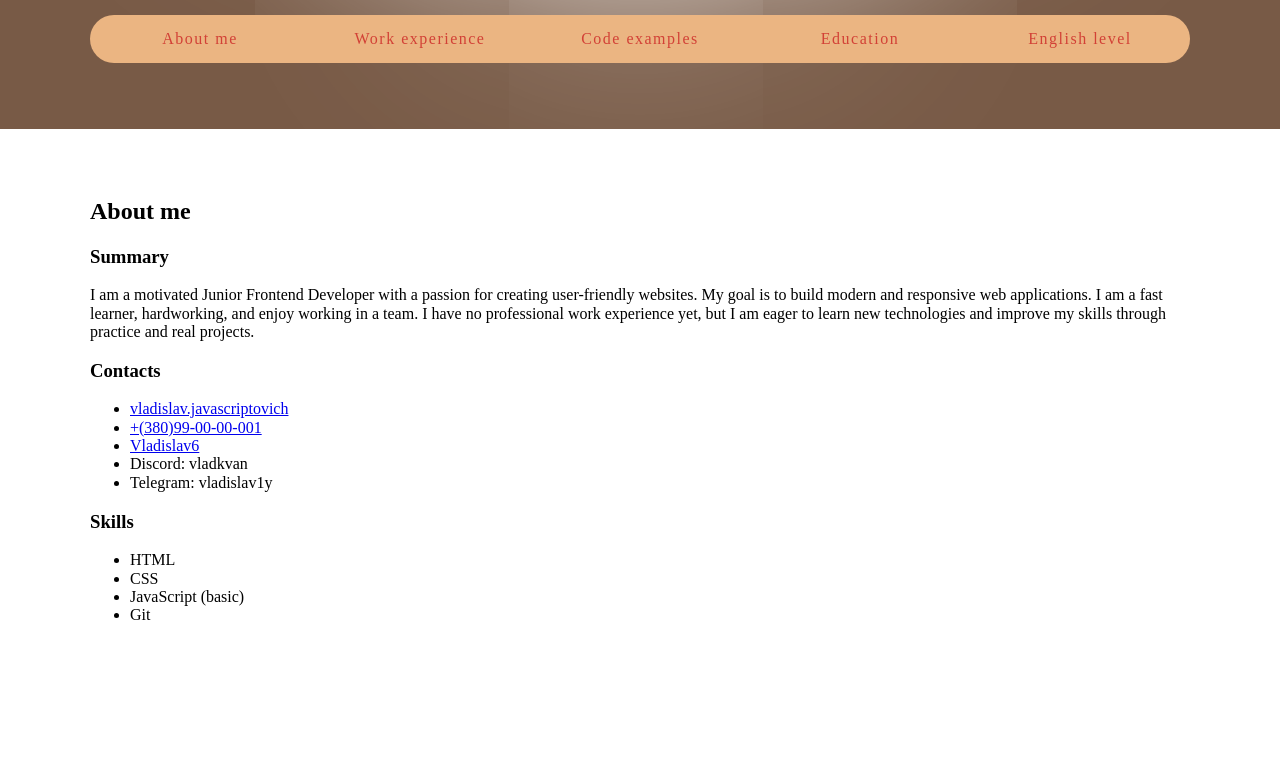
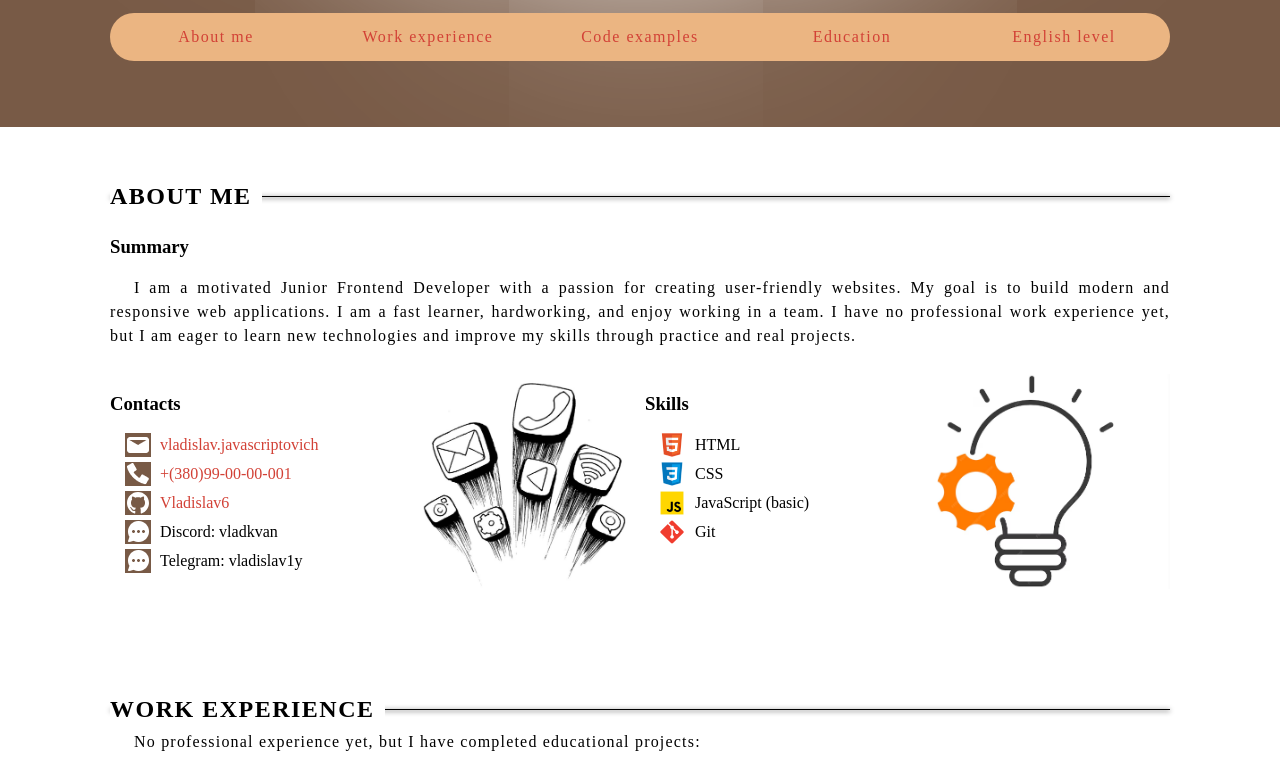
Before and after one commit to vladislav6/rsschool-cv, a website built with Vite: page index.html in a window 1280 px wide. Shown: the part 730-1488 px from the top of the page. Built offline with nearby package versions, Linux system fonts and the light colour scheme.

Commit message:
feat: add styles to about me section

```diff
--- a/index.html
+++ b/index.html
@@ -15,11 +15,11 @@
       <h1 class="author">Vladislav Javascriptovich</h1>
       <nav class="menu">
         <ul>
-          <li><a href="">About me</a></li>
-          <li><a href="">Work experience</a></li>
-          <li><a href="">Code examples</a></li>
-          <li><a href="">Education</a></li>
-          <li><a href="">English level</a></li>
+          <li><a href="#aboutme">About me</a></li>
+          <li><a href="#myworks">Work experience</a></li>
+          <li><a href="#mycode">Code examples</a></li>
+          <li><a href="#myeducation">Education</a></li>
+          <li><a href="#myenglish">English level</a></li>
         </ul>
       </nav>
     </div>
@@ -27,7 +27,8 @@
   <main>
     <section class="aboutme">
       <div class="conteiner">
-        <h2 class="section-title">About me</h2>
+        <h2 class="section-title"><span id="aboutme">About me</span></h2>
+        <div class="flex-wrapper">
           <div class="summary">
             <h3 class="subtitle">Summary</h3>
             <p class="description">I am a motivated Junior Frontend Developer with a passion for creating user-friendly websites. My goal is to build modern and responsive web applications. I am a fast learner, hardworking, and enjoy working in a team. I have no professional work experience yet, but I am eager to learn new technologies and improve my skills through practice and real projects.</p>
@@ -36,35 +37,36 @@
             <h3 class="subtitle">Contacts</h3>
             <ul>
               <li>
-              <span></span>
+                <span class="mail"></span>
                 <a href="meilto:vladislav.javascriptovich@gmail.com">vladislav.javascriptovich</a>
               </li>
               <li>
-              <span></span>
+                <span class="phone"></span>
                 <a href="tel:+(380)99&#8209;00&#8209;00&#8209;001">+(380)99&#8209;00&#8209;00&#8209;001</a>
               </li>
               <li>
-              <span></span>
+                <span class="gh"></span>
                 <a href="https://github.com/vladislav6" target="_blank">Vladislav6</a>
               </li>
-            <li><span></span>Discord: vladkvan</li>
-            <li><span></span>Telegram: vladislav1y</li>
+              <li><span class="ds"></span>Discord: vladkvan</li>
+              <li><span class="tg"></span>Telegram: vladislav1y</li>
             </ul>
           </div>
           <div class="skills">
             <h3 class="subtitle">Skills</h3>
             <ul>
-              <li><span></span>HTML</li>
-              <li><span></span>CSS</li>
-              <li><span></span>JavaScript (basic)</li>
-              <li><span></span>Git</li>
+                <li><span class="html"></span>HTML</li>
+                <li><span class="css"></span>CSS</li>
+                <li><span class="js"></span>JavaScript (basic)</li>
+                <li><span class="git"></span>Git</li>
             </ul>
+          </div>
         </div>
       </div>
     </section>
     <section class="myworks">
       <div class="conteiner">
-        <h2 class="section-title">Work experience</h2>
+        <h2 class="section-title"><span id="myworks">Work experience</span></h2>
         <p class="description">No professional experience yet, but I have completed educational projects:</p>
         <a href="https://rolling-scopes-school.github.io/vladislav6-JSFE2025Q3/pair-em-up/" target="_blank">
           <div class="work">
@@ -135,7 +137,7 @@
     </section>
     <section class="mycode">
       <div class="conteiner">
-        <h2 class="section-title">Code examples</h2>
+        <h2 class="section-title"><span id="mycode">Code examples</span></h2>
         <pre>
   function countBits(n) {
     let bin = n.toString(2);
@@ -152,14 +154,14 @@
     </section>
     <section class="myeducation">
       <div class="conteiner">
-        <h2 class="section-title">Education</h2>
+        <h2 class="section-title"><span id="myeducation">Education</span></span></h2>
         <p>Online Course</p>
         <p class="description">Frontend Development, The Rolling Scopes School, 07.2025 &mdash; 01.2026</p>
       </div>
     </section>
     <section class="myenglish">
       <div class="conteiner">
-        <h2 class="section-title">English Language</h2>
+        <h2 class="section-title"><span id="myenglish">English Language</span></h2>
         <p>A2 (Elementary)</p>
         <p class="description">I practice English by reading technical documentation and watching tutorials on YouTube. I am improving my skills through daily study.</p>
       </div>
--- a/src/scss/style.scss
+++ b/src/scss/style.scss
@@ -1,5 +1,16 @@
 @import 'normalize.css';
 @import 'variables.scss';
+
+* {
+  box-sizing: border-box;
+  transition: 0.6s;
+  scroll-behavior: smooth;
+}
+
+ul {
+  list-style: none;
+  padding: 0;
+}
 
 .conteiner {
   margin: 0 auto;
@@ -35,11 +46,9 @@ header {
   }
 
   .menu ul {
-    list-style: none;
     display: flex;
     background-color: $bgcolor2;
     border-radius: 50px;
-    padding: 0;
 
     li {
       width: 100%;
@@ -59,3 +68,94 @@ header {
     }
   }
 }
+
+.section-title {
+  text-transform: uppercase;
+  letter-spacing: 1.5px;
+  border-bottom: 1px solid black;
+  line-height: 0;
+  box-shadow: 0px 1px 5px black;
+
+  span {
+    background-color: white;
+    padding-right: 10px;
+  }
+}
+
+.subtitle {
+
+}
+
+.description {
+  line-height: 24px;
+  letter-spacing: 1.2px;
+  text-align: justify;
+  text-indent: 1.5em;
+}
+
+.flex-wrapper {
+  display: grid;
+  grid-template-columns: repeat(2, 1fr);
+  gap: 10px;
+
+  .summary {
+    grid-column: 1 / -1;
+  }
+
+  .contacts { background-image: url('/src/img/contacts.png'); }
+  .skills { background-image: url('/src/img/skills.png'); }
+
+  .contacts,
+  .skills {
+    background-position: center right;
+    background-repeat: no-repeat;
+    background-size: contain;
+    position: relative;
+
+    ul li {
+      padding: 0 0 0 50px;
+      margin: 5px 0;
+      line-height: 24px;
+    }
+
+    span {
+      width: 26px;
+      height: 24px;
+      display: block;
+      margin-right: 10px;
+      position: absolute;
+      left: 15px;
+    }
+
+    a {
+      text-decoration: none;
+      color: $title-links-color;
+      background-color: #ffffff;
+    }
+  }
+
+  .mail,
+  .phone,
+  .gh,
+  .ds,
+  .tg { background: $bgcolor1 center center no-repeat; }
+
+  .html,
+  .css,
+  .js,
+  .git {
+    background-size: contain;
+    background-repeat: no-repeat;
+  }
+
+
+  .mail { background-image: url('/src/img/icon/mail.png'); }
+  .phone { background-image: url('/src/img/icon/phone.png'); }
+  .gh { background-image: url('/src/img/icon/gh.svg'); }
+  .ds { background-image: url('/src/img/icon/discord.png'); }
+  .tg { background-image: url('/src/img/icon/discord.png'); }
+  .html { background-image: url('/src/img/icon/html.png'); }
+  .css { background-image: url('/src/img/icon/css.png'); }
+  .js { background-image: url('/src/img/icon/js.png'); }
+  .git { background-image: url('/src/img/icon/git.png'); }
+}
```
Also changed, not shown: src/img/contacts.png (added), src/img/icon/css.png (added), src/img/icon/discord.png (added), src/img/icon/gh.svg (added), src/img/icon/git.png (added), src/img/icon/html.png (added), src/img/icon/js.png (added), src/img/icon/mail.png (added), src/img/icon/phone.png (added), src/img/skills.png (added). Lines whose indentation alone changed are shown as unchanged.
